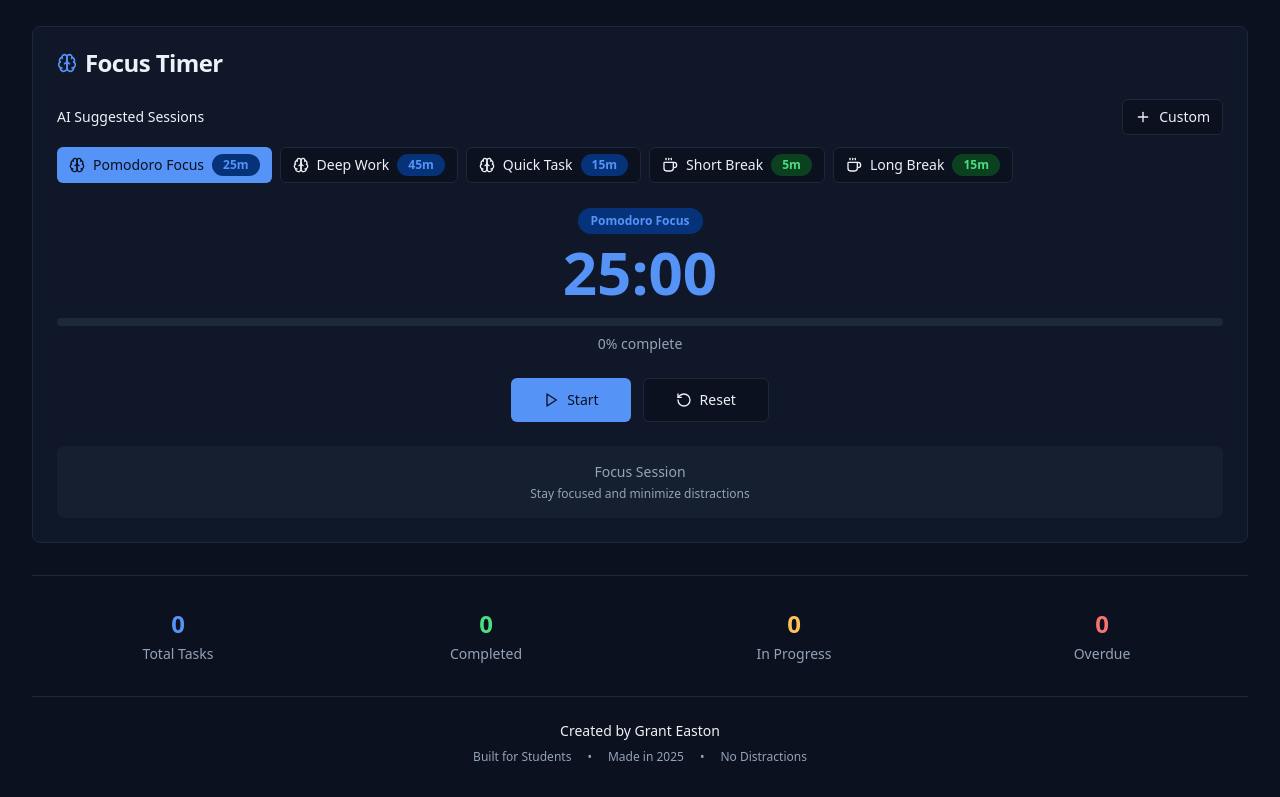
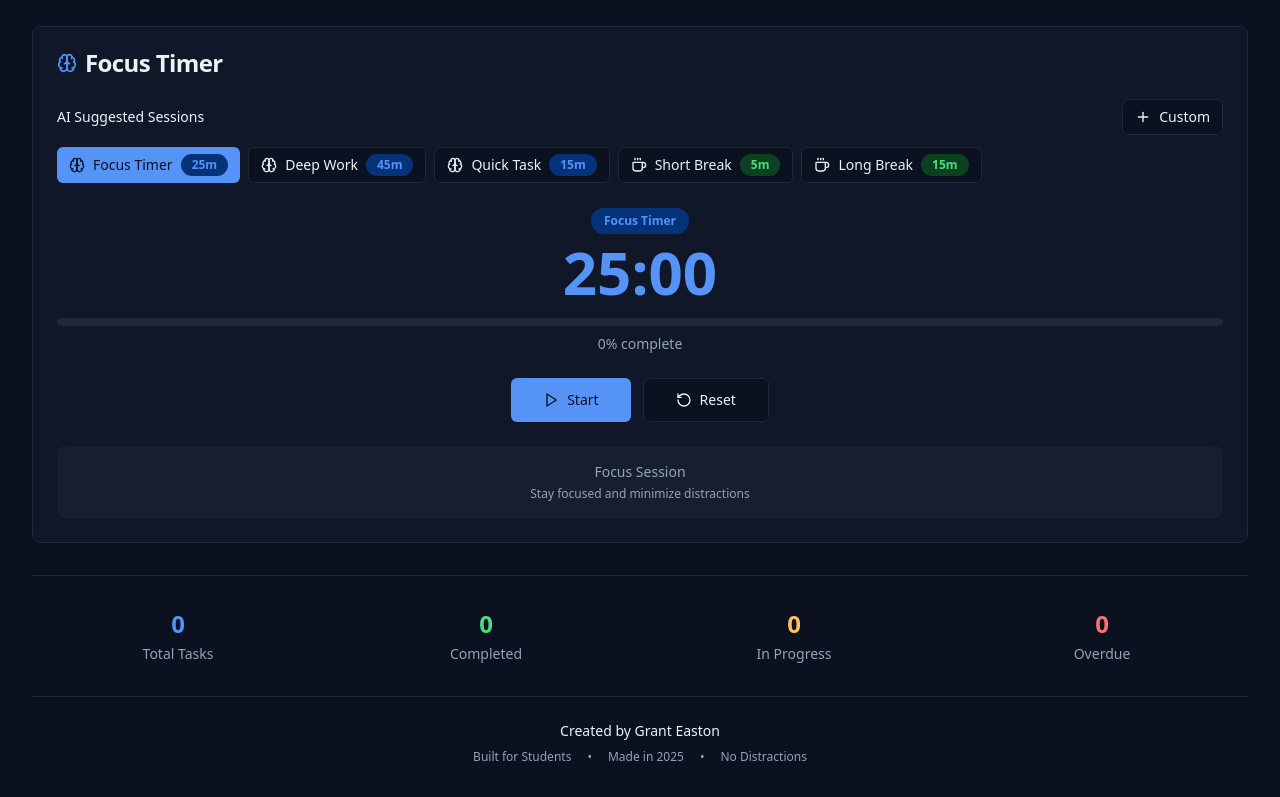
Before and after one commit to granteaston07/studyflow-productivity, a React (Vite) app: page / in a window 1280 px wide. Shown: the part 1217-2014 px from the top of the page. Built offline with nearby package versions, Linux system fonts and the light colour scheme.

Commit message:
Code edited in Lovable Code Editor
Edited UI in Lovable

```diff
--- a/src/components/FocusTimer.tsx
+++ b/src/components/FocusTimer.tsx
@@ -16,7 +16,7 @@ interface TimerSession {
 }
 
 const AI_SUGGESTED_SESSIONS: TimerSession[] = [
-  { type: 'work', duration: 25, label: 'Pomodoro Focus' },
+  { type: 'work', duration: 25, label: 'Focus Timer' },
   { type: 'work', duration: 45, label: 'Deep Work' },
   { type: 'work', duration: 15, label: 'Quick Task' },
   { type: 'break', duration: 5, label: 'Short Break' },
```
